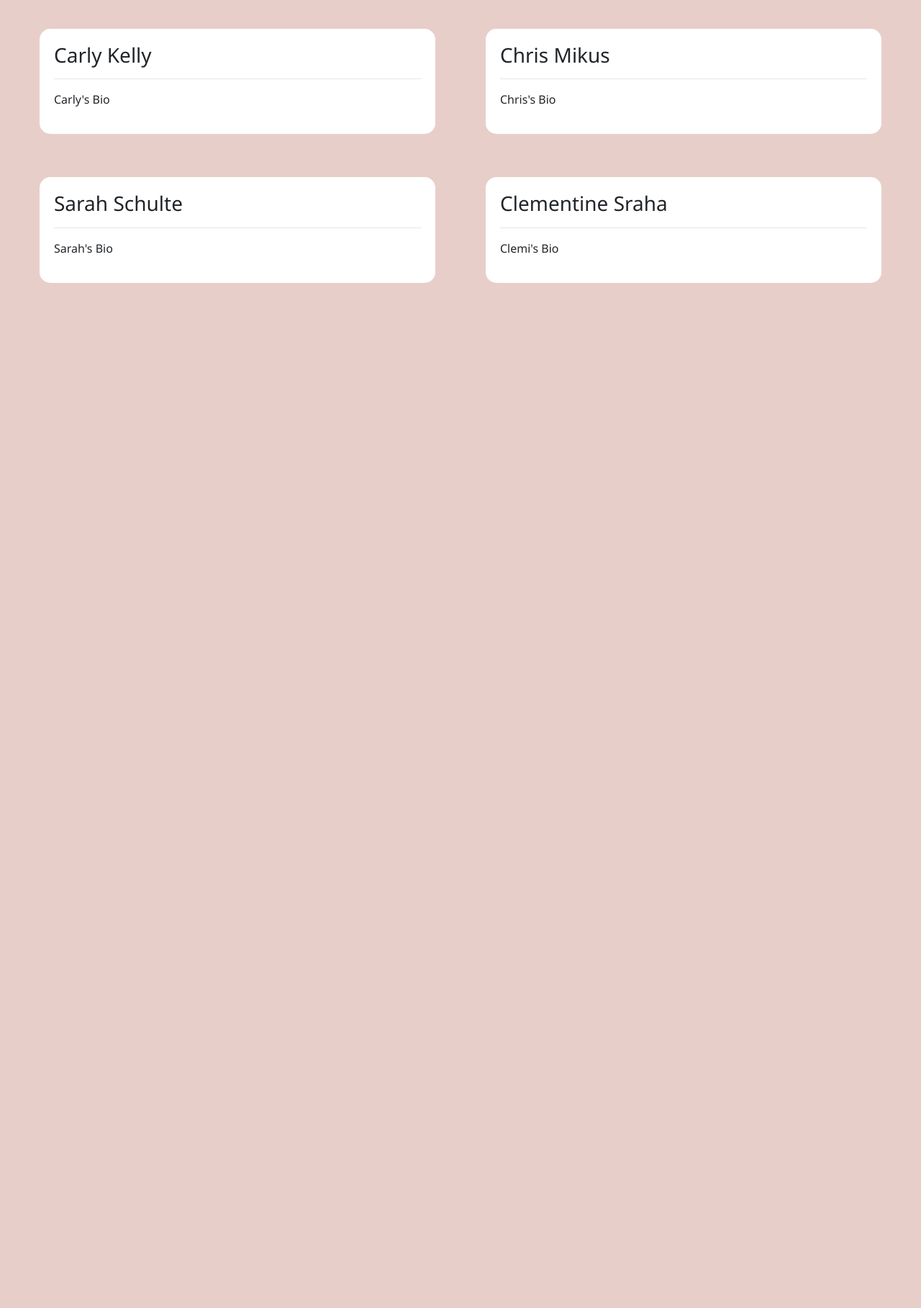
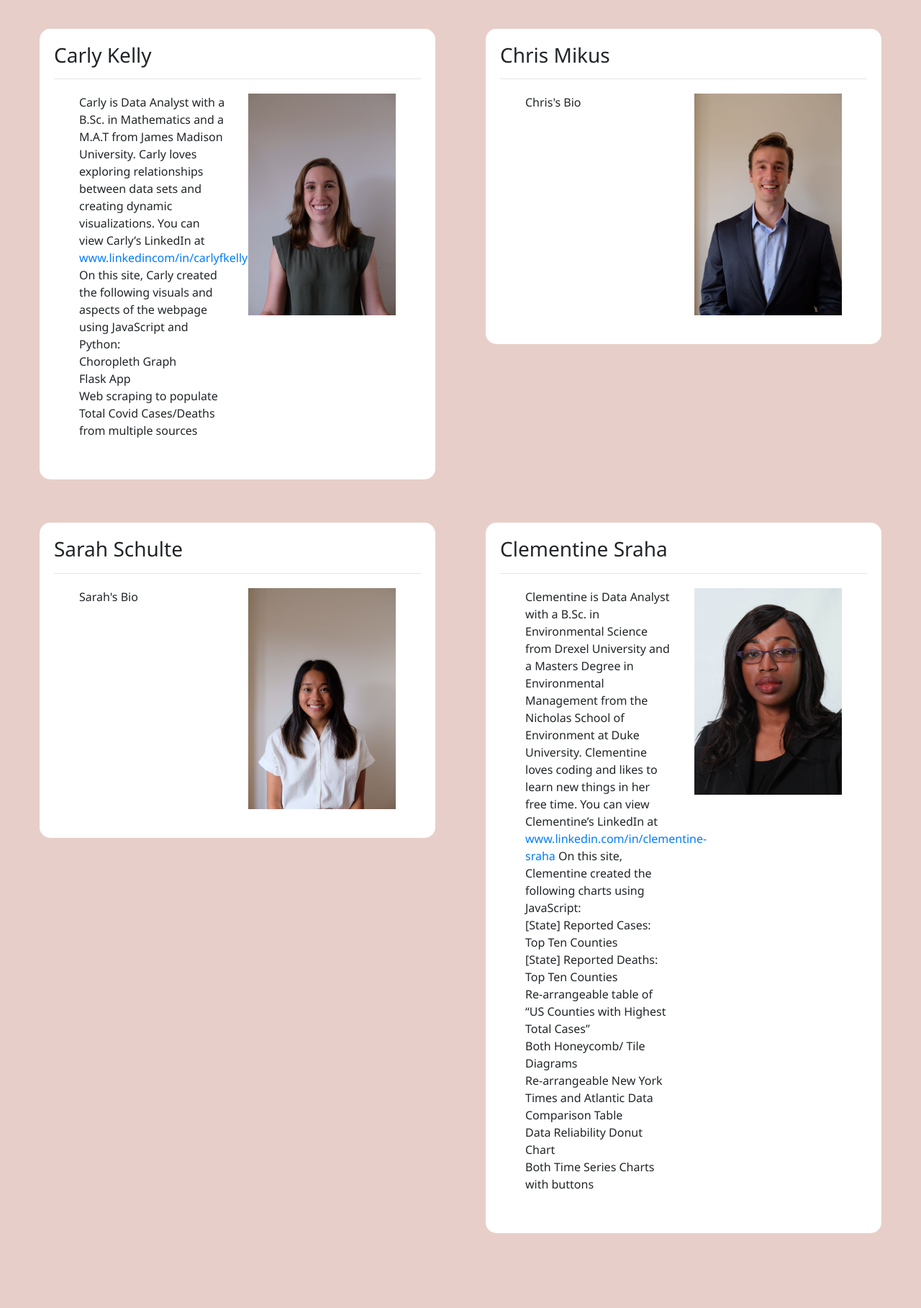
Before and after one commit to carlykelly/Covid-19-Project, a Flask app: page /about_index/ in a window 1280 px wide. Shown: the part 73-1890 px from the top of the page at 72% size. Before the commit the page ends 466 px from the top, so only its background shows below. Run offline with Flask 2, Linux system fonts and the light colour scheme; parts of the project's set-up code (start-up, migrations or seed data) failed here and were passed over; some libraries are stand-ins or nearby versions.

Commit message:
about me index updated

```diff
--- a/templates/about_index.html
+++ b/templates/about_index.html
@@ -106,14 +106,37 @@
             <div class='white' id='carly-bio'>
                 <h3>Carly Kelly</h3>
                 <hr>
-                <p>Carly's Bio</p>
+                <div class='row'>
+                    <div class='col-6'>
+                        <p>Carly is Data Analyst with a B.Sc. in Mathematics and a M.A.T from James Madison University.
+                            Carly loves exploring relationships between data sets and creating dynamic visualizations.
+                            You can view Carly’s LinkedIn at <a
+                                href='https://www.linkedin.com/in/carlyfkelly/'>www.linkedincom/in/carlyfkelly</a> On
+                            this site, Carly created the following visuals and aspects of the webpage using JavaScript
+                            and Python:<br>
+                            Choropleth Graph<br>
+                            Flask App<br>
+                            Web scraping to populate Total Covid Cases/Deaths from multiple sources
+                        </p>
+                    </div>
+                    <div class='col-6'>
+                        <img src='../static/headshot_carly.jpg' alt='Carly_Kelly' style='width:100%'>
+                    </div>
+                </div>
             </div>
         </div>
         <div class='col-6'>
             <div class='white' id='chris-bio'>
                 <h3>Chris Mikus</h3>
                 <hr>
+                <div class='row'>
+                    <div class='col-6'>
                         <p>Chris's Bio</p>
+                    </div>
+                    <div class='col-6'>
+                        <img src='../static/headshot_chris.jpg' alt='Chris_Mikus' style='width:100%'>
+                    </div>
+                </div>
             </div>
         </div>
     </div>
@@ -122,14 +145,42 @@
             <div class='white' id='sarah-bio'>
                 <h3>Sarah Schulte</h3>
                 <hr>
+                <div class='row'>
+                    <div class='col-6'>
                         <p>Sarah's Bio</p>
+                    </div>
+                    <div class='col-6'>
+                        <img src='../static/headshot_Sarah.jpg' alt="Sarah_Schulte" style=width:100%>
+                    </div>
+                </div>
             </div>
         </div>
         <div class='col-6'>
             <div class='white' id='clemi-bio'>
+
                 <h3>Clementine Sraha</h3>
                 <hr>
-                <p>Clemi's Bio</p>
+                <div class='row'>
+                    <div class='col-6'>
+                        <p>Clementine is Data Analyst with a B.Sc. in Environmental Science from Drexel University and a
+                            Masters Degree in Environmental Management from the Nicholas School of Environment at Duke
+                            University. Clementine loves coding and likes to learn new things in her free time. You can view
+                            Clementine’s LinkedIn at <a
+                                href='https://www.linkedin.com/in/clementine-sraha/'>www.linkedin.com/in/clementine-sraha</a>
+                            On this site, Clementine created the following charts using JavaScript:<br>
+                            [State] Reported Cases: Top Ten Counties <br>
+                            [State] Reported Deaths: Top Ten Counties<br>
+                            Re-arrangeable table of “US Counties with Highest Total Cases”<br>
+                            Both Honeycomb/ Tile Diagrams<br>
+                            Re-arrangeable New York Times and Atlantic Data Comparison Table<br>
+                            Data Reliability Donut Chart<br>
+                            Both Time Series Charts with buttons</p>
+                    </div>
+                    <div class='col-6'>
+                        <img src="../static/headshot_clemi.jpg" alt="Clementine-Sraha" style=width:100%>
+                    </div>
+                </div>
+            </div>
         </div>
     </div>
     </div>
```
Also changed, not shown: static/headshot_Sarah.jpg (added), static/headshot_carly.jpg (added), static/headshot_chris.jpg (added), static/headshot_clemi.jpg (added). Lines whose indentation alone changed are shown as unchanged.
